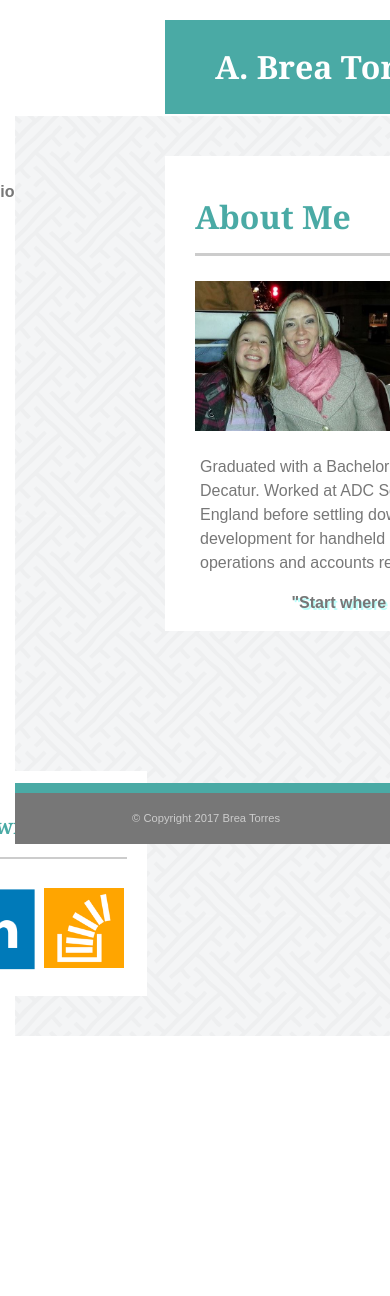
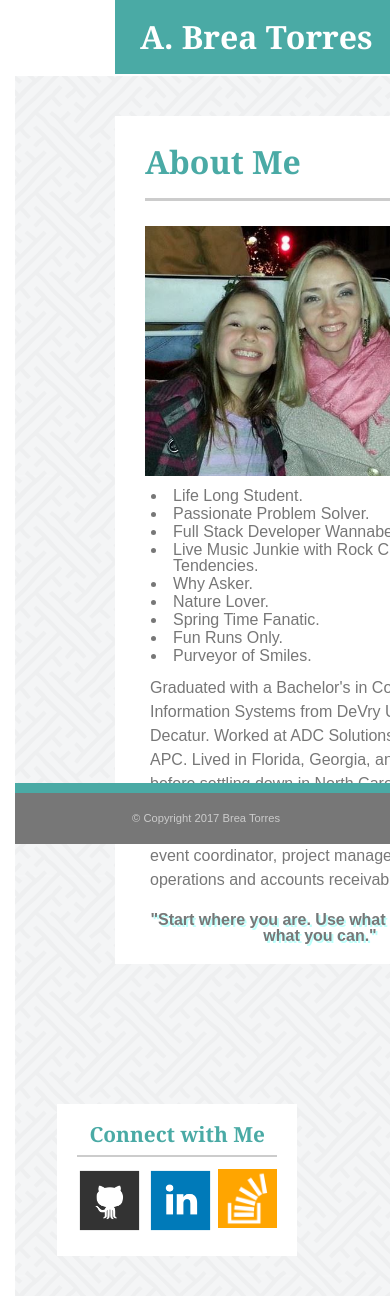
Before and after one commit to abreaw/Responsive-Portfolio, a plain HTML site: page index.html in a window 390 px wide. Shown: the top 1296 px of the page. Before the commit the page ends 1036 px from the top, so only its background shows below. Drawn offline with Linux system fonts and the light colour scheme.

Commit message:
media query 960px section css styles added

```diff
--- a/assets/css/style.css
+++ b/assets/css/style.css
@@ -360,3 +360,119 @@ footer
 	/* add a small left & right margin to the header area */
 	margin: 0px 15px;
 }
+
+
+/* Media Queries for Homework Assignment #2 */
+
+/* Check screen if width 980px or less if so then add these styles */
+/* Using 980px becuase we don't want any content cut off and the width of the body is 960px fixed */
+@media screen and (max-width: 980px)
+{
+
+	/* move & resize name box in header */
+	.nameBox
+	{
+		left: 100px;
+		padding: 21px 25px;
+		margin: 0px;
+
+	}
+
+	/* move & resize nav area */
+	.navArea
+	{
+		right: 100px;
+		margin: 0px;
+		padding: 0px;
+		margin-bottom: 30px;
+		top: 35px;
+	}
+
+	.container
+	{
+		top: 76px;
+	}
+
+	/* move & resize main content container */
+	.mainContent
+	{
+		width: 350px;
+		left: 100px;
+	}
+
+	/* update padding for main content header */
+	.mainContentHeading
+	{
+		margin-top: 10px;
+		/*padding: 10px 0px;*/
+	}
+
+	/* resize and position social links container */
+	.socialContent
+	{
+		/*float: right;*/
+		width: 200px;
+		right: 100px;
+		/*padding: 0px 10px; */
+		/*margin-top: 10px;*/
+	}
+
+	/* update padding & margins for social content header */
+	.socialContentHeading
+	{
+		margin: 10px 0px;
+		padding: 10px;
+	}
+
+	/* resize social links area */
+	.socialImages
+	{
+		display: inline-block;
+		/*width: 80%;*/
+		margin: 0px;
+	}
+
+	/* add padding to the list for the about me page */
+	ul
+	{
+		margin-top: 10px;
+	}
+
+	#profilePic
+	{
+		width: 100%;
+		height: 250px;
+	}
+
+	.portfolioImagesRight
+	{
+		float: left;
+	}
+
+	.portfolioImages
+	{
+		width: 90%;
+	}
+
+	button
+	{
+		padding: 5px 30px;
+	}
+
+}
+
+/* Check screen if width less than 768px add these styles */
+/* 768px is about the width of a tablet so this area will cover those type of devices */
+@media screen and (max-width: 768px)
+{
+
+
+}
+
+/* Check screen if width less than 640px add these styles */
+/* 640px is about the width of a phone in landscape mode so this area will cover that situation */
+@media screen and (max-width: 640px)
+{
+
+
+}
```
